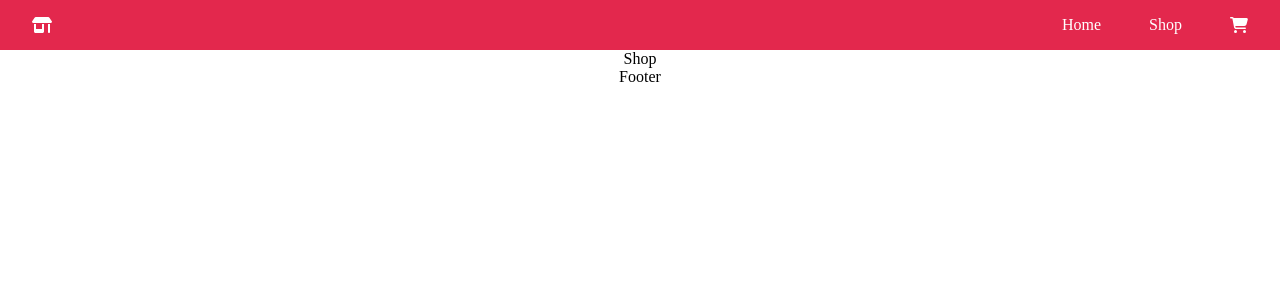
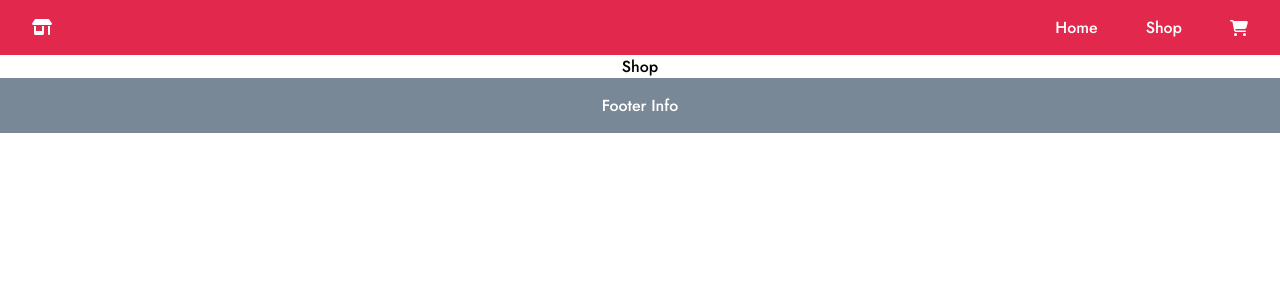
Before and after one commit to Bossolin/odin-shopping-cart, a React (Create React App) app: page /shop in a window 1280 px wide. Shown: the top 300 px of the page. Built offline with nearby package versions, Linux system fonts and the light colour scheme.

Commit message:
added footer and fonts

```diff
--- a/src/App.css
+++ b/src/App.css
@@ -1,3 +1,5 @@
+@import url('https://fonts.googleapis.com/css2?family=Jost:wght@300;500;700&display=swap');
+
 * {
   box-sizing: border-box;
   padding: 0;
@@ -6,6 +8,7 @@
 
 .App {
   text-align: center;
+  font-family: 'Jost', sans-serif;
 }
 
 .navbar {
@@ -26,3 +29,9 @@
 .shop-icon {
   margin-right: auto;
 }
+
+.footer {
+  padding: 1rem 2rem;
+  background-color: #798897;
+  color: white;
+}
--- a/src/App.js
+++ b/src/App.js
@@ -13,7 +13,7 @@ function App() {
   return (
     <BrowserRouter>
       <div className="App">
-        <Navbar onClick={setShowCart} />
+        <Navbar setShowCart={setShowCart} />
         <div className="content">
           <Routes>
             <Route path="/" element={<Home />} />
--- a/src/components/Footer.js
+++ b/src/components/Footer.js
@@ -1,7 +1,7 @@
 import React from "react";
 
 const Footer = () => {
-  return <div className="footer">Footer</div>;
+  return <div className="footer">Footer Info</div>;
 };
 
 export default Footer;
--- a/src/components/Navbar.js
+++ b/src/components/Navbar.js
@@ -3,21 +3,23 @@ import { FontAwesomeIcon } from "@fortawesome/react-fontawesome";
 import { faCartShopping, faShop } from "@fortawesome/free-solid-svg-icons";
 import { NavLink } from "react-router-dom";
 
-const Navbar = ({ onClick }) => {
-  const handleCart = () => {
-    onClick((prevState) => !prevState);
+const Navbar = ({ setShowCart }) => {
+  const handleClick = () => {
+    setShowCart((prevState) => !prevState);
   };
 
   return (
     <div className="navbar">
-      <FontAwesomeIcon icon={faShop} className="shop-icon" />
+      <NavLink to="/" className="shop-icon">
+        <FontAwesomeIcon icon={faShop} />
+      </NavLink>
       <NavLink to="/" className="nav-home">
         Home
       </NavLink>
       <NavLink to="/shop" className="nav-shop">
         Shop
       </NavLink>
-      <FontAwesomeIcon icon={faCartShopping} onClick={handleCart} />
+      <FontAwesomeIcon icon={faCartShopping} onClick={handleClick} />
     </div>
   );
 };
```
